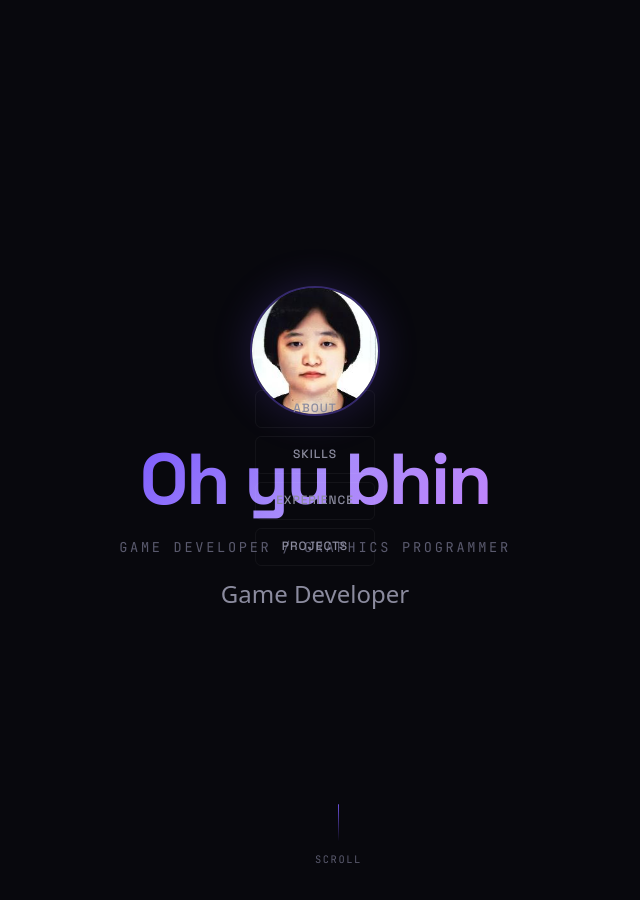
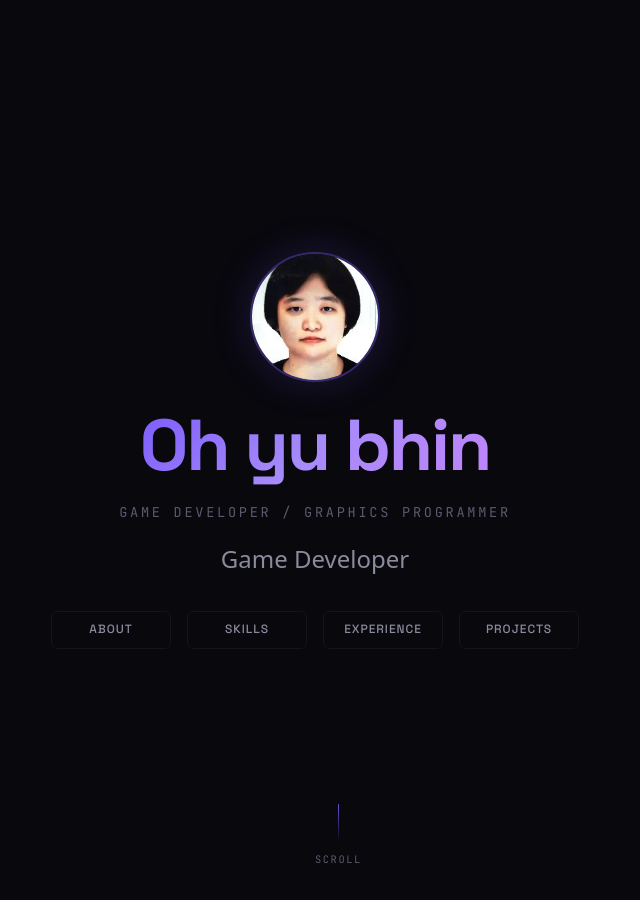
Before and after one commit to eye2ffect/eye2ffect.github.io, a Jekyll site: the page built from index.html, in a window 1280 px wide and 900 px high. Shown: the whole window, without its empty margins (325-965 px from the left). Built offline with Jekyll 4.4.1, drawn with Linux system fonts in a browser that asks for light colours; nearby versions of some CDN libraries; some web fonts are replaced.

Commit message:
fix: 히어로 섹션 메뉴가 프로필 이미지에 겹치는 문제 수정

```diff
--- a/assets/css/main.css
+++ b/assets/css/main.css
@@ -132,7 +132,10 @@ a:hover { color: var(--accent-secondary); }
   display: flex; align-items: center; justify-content: center;
   position: relative; background: var(--bg-primary); overflow: hidden; z-index: 1;
 }
-.head-inner-wrap { text-align: center; z-index: 2; position: relative; }
+.head-inner-wrap {
+  text-align: center; z-index: 2; position: relative;
+  display: flex; flex-direction: column; align-items: center;
+}
 .head-title {
   display: inline-block; font-size: var(--text-hero);
   font-family: var(--font-display); font-weight: 700;
@@ -157,8 +160,8 @@ a:hover { color: var(--accent-secondary); }
 .head-icon { font-size: 1.5rem; margin: 0 5px; }
 .head-buttons a { color: inherit; }
 .head-menu-wrap {
-  position: absolute; bottom: var(--space-6); left: 50%; transform: translate(-50%, 0);
-  display: flex; gap: var(--space-1); flex-wrap: wrap; justify-content: center;
+  display: flex; gap: var(--space-2); flex-wrap: wrap; justify-content: center;
+  margin-top: var(--space-4);
 }
 .head-menu-wrap .nav-links { font-size: var(--text-xs); letter-spacing: 0.08em; text-transform: uppercase; }
 
```
